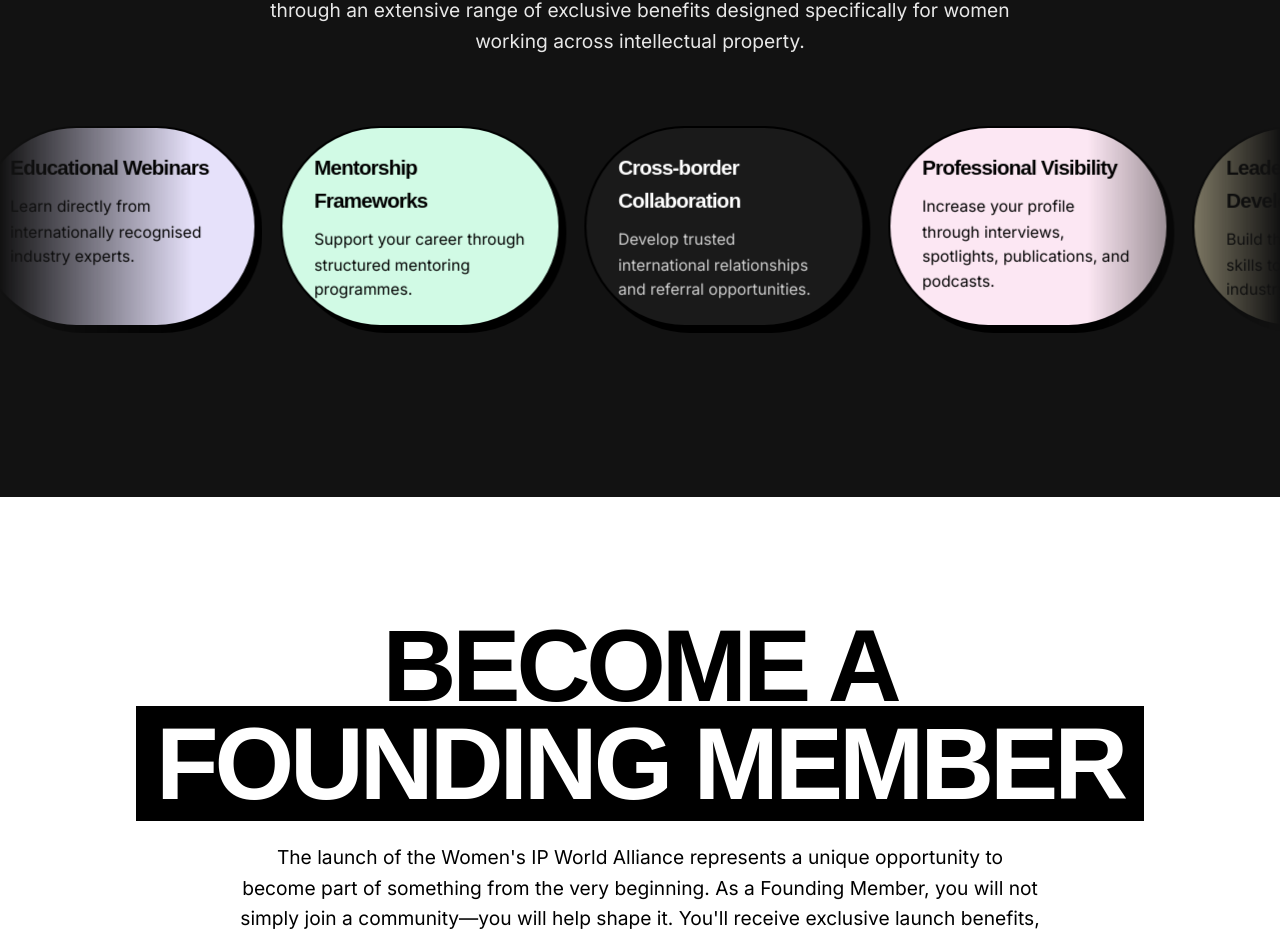
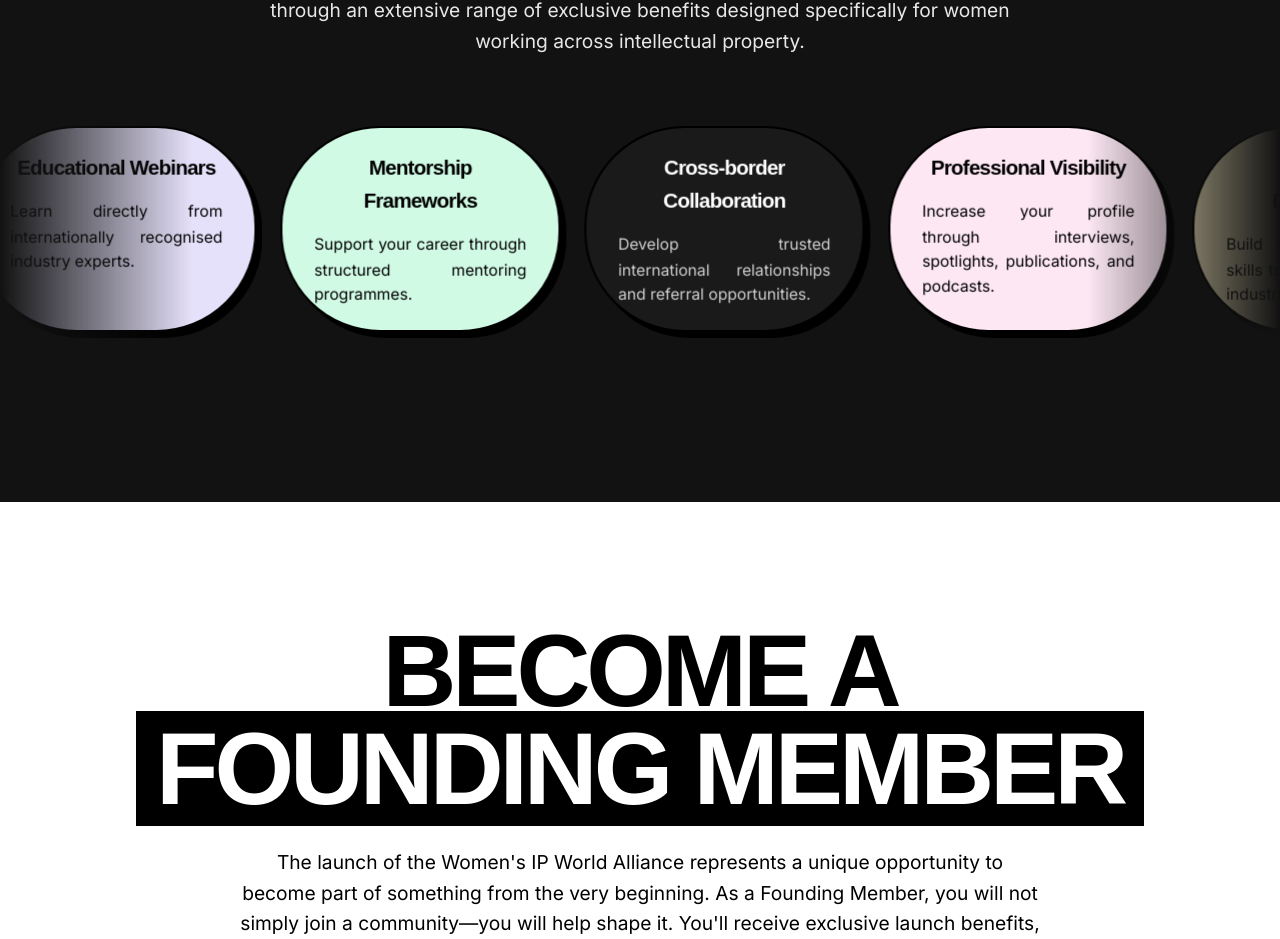
Before and after one commit to northornsmedia/wipa-main, a Next.js app: page / in a window 1280 px wide. Shown: the part 5688-6627 px from the top of the page. Built offline with nearby package versions, Linux system fonts and the light colour scheme; a web font is replaced by a local one.

Commit message:
Center headings and justify text in marquee cards

```diff
--- a/src/components/MemberBenefits.tsx
+++ b/src/components/MemberBenefits.tsx
@@ -38,8 +38,8 @@ export default function MemberBenefits() {
         <div className="marquee-content" style={{ animationDuration: '40s', gap: '24px' }}>
           {[...benefits, ...benefits].map((b, i) => (
             <TiltCard key={i} className={`pill-container ${b.style}`} style={{ width: '280px', flexShrink: 0, padding: '25px 35px', border: '2px solid var(--color-black)', boxShadow: '6px 6px 0px var(--color-black)' }}>
-              <h4 className="heading-md" style={{ marginBottom: '10px', fontSize: '1.25rem', color: b.style === 'bg-charcoal' ? 'var(--color-white)' : 'var(--color-black)' }}>{b.title}</h4>
-              <p style={{ fontSize: '0.95rem', color: b.style === 'bg-charcoal' ? 'rgba(255,255,255,0.8)' : 'var(--color-black)' }}>{b.desc}</p>
+              <h4 className="heading-md" style={{ textAlign: 'center', marginBottom: '15px', fontSize: '1.25rem', color: b.style === 'bg-charcoal' ? 'var(--color-white)' : 'var(--color-black)' }}>{b.title}</h4>
+              <p style={{ textAlign: 'justify', fontSize: '0.95rem', color: b.style === 'bg-charcoal' ? 'rgba(255,255,255,0.8)' : 'var(--color-black)' }}>{b.desc}</p>
             </TiltCard>
           ))}
         </div>
```
